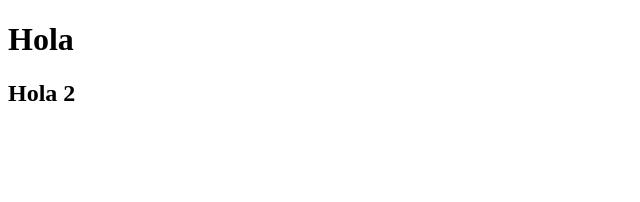
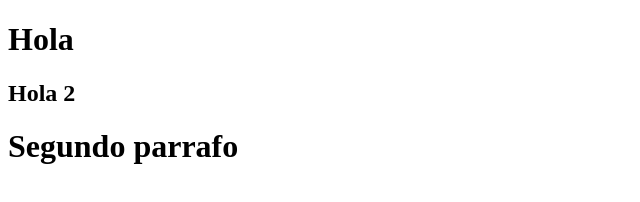
Before and after one commit to jairomg1117/DAARCO-Sistema-Web, a plain HTML site: page index.html in a window 1280 px wide. Shown: the whole page, without its empty margins (0-640 px from the left). Drawn offline with Linux system fonts and the light colour scheme.

Commit message:
Segunda modificacion

```diff
--- a/index.html
+++ b/index.html
@@ -10,6 +10,6 @@
 
 <h1>Hola</h1>
 <h2>Hola 2</h2>
-
+<h1>Segundo parrafo</h1>
 </body>
 </html>
```
